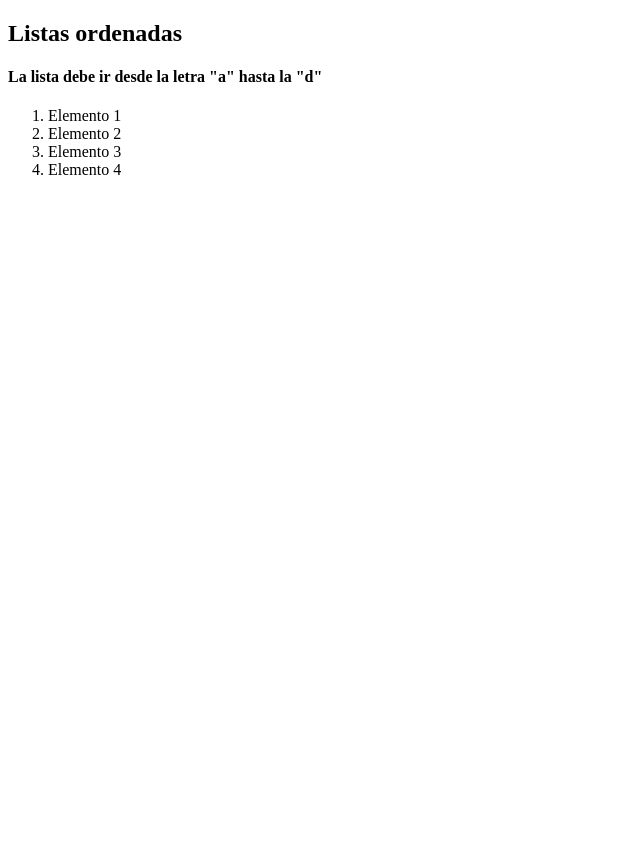
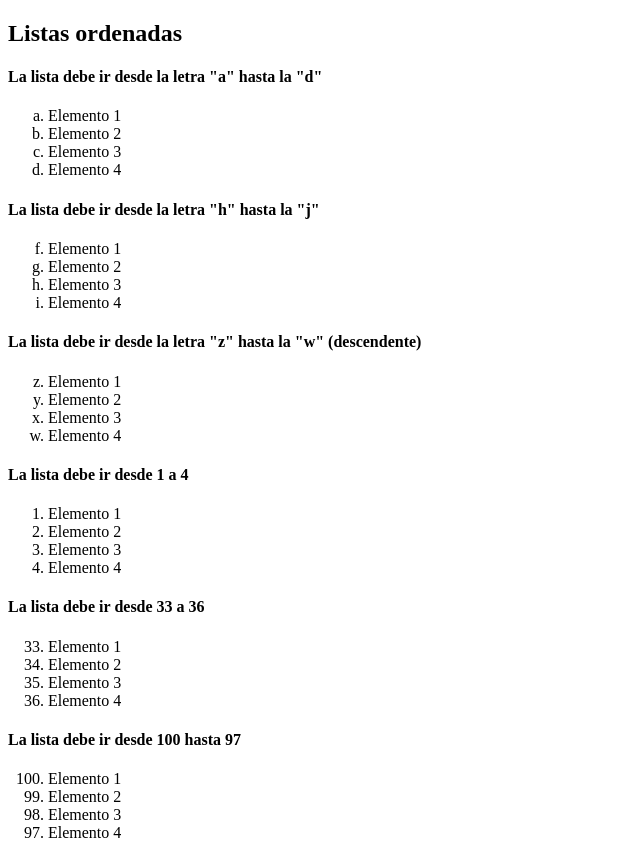
Before and after one commit to cullman83/Listas, a plain HTML site: page index.html in a window 1280 px wide. Shown: the whole page, without its empty margins (0-640 px from the left). Before the commit the page ends 800 px from the top, so only its background shows below. Drawn offline with Linux system fonts and the light colour scheme.

Commit message:
commit de adhesión

```diff
--- a/index.html
+++ b/index.html
@@ -10,9 +10,54 @@
 <body>
     <h2>Listas ordenadas</h2>
 
-    <h4><b>La lista debe ir desde la letra "a" hasta la "d"</b></h4>
+    <h4>La lista debe ir desde la letra "a" hasta la "d"</h4>
+
+    <ol type="a">
+        <li>Elemento 1</li>
+        <li>Elemento 2</li>
+        <li>Elemento 3</li>
+        <li>Elemento 4</li>
+    </ol>
+
+    <h4>La lista debe ir desde la letra "h" hasta la "j"</h4>
+
+    <ol type="a" start="6">
+        <li>Elemento 1</li>
+        <li>Elemento 2</li>
+        <li>Elemento 3</li>
+        <li>Elemento 4</li>
+    </ol>
+
+    <h4>La lista debe ir desde la letra "z" hasta la "w" (descendente)</h4>
+
+    <ol type="a" start="26" reversed>
+        <li>Elemento 1</li>
+        <li>Elemento 2</li>
+        <li>Elemento 3</li>
+        <li>Elemento 4</li>
+    </ol>
+
+    <h4>La lista debe ir desde 1 a 4</h4>
 
     <ol>
+       <li>Elemento 1</li>
+       <li>Elemento 2</li>
+       <li>Elemento 3</li>
+       <li>Elemento 4</li>
+    </ol>
+
+    <h4>La lista debe ir desde 33 a 36</h4>
+
+    <ol start="33">
+        <li>Elemento 1</li>
+        <li>Elemento 2</li>
+        <li>Elemento 3</li>
+        <li>Elemento 4</li>
+    </ol>
+
+    <h4>La lista debe ir desde 100 hasta 97</h4>
+
+    <ol start="100" reversed>
         <li>Elemento 1</li>
         <li>Elemento 2</li>
         <li>Elemento 3</li>
```
